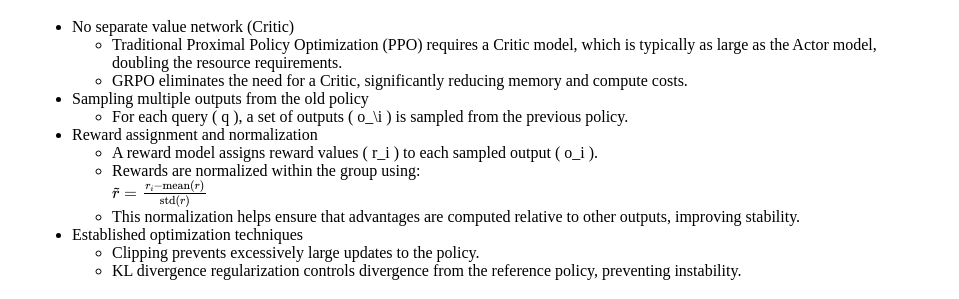
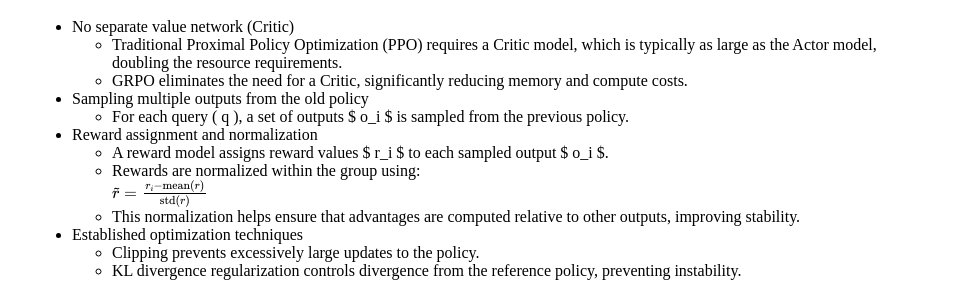
Before and after one commit to sean-sj-jung/sean-sj-jung.github.io, a Jekyll site: the page built from _posts/2025-02-14-GRPO.md, in a window 1280 px wide. Shown: the part 181-480 px from the top of the page, without its empty margins (160-1119 px from the left). Built offline with Jekyll 4.4.1, drawn with Linux system fonts in a browser that asks for light colours; nearby versions of some CDN libraries; formulas are drawn with MathJax 3.

Commit message:
$ instead of "

```diff
--- a/_posts/2025-02-14-GRPO.md
+++ b/_posts/2025-02-14-GRPO.md
@@ -13,10 +13,10 @@ excerpt: "Overview of Group Relative Policy Optimization (GRPO)"
   - GRPO eliminates the need for a Critic, significantly reducing memory and compute costs.
 
 - Sampling multiple outputs from the old policy
-  - For each query \( q \), a set of outputs \( o_\i \) is sampled from the previous policy.
+  - For each query \( q \), a set of outputs $ o_i $ is sampled from the previous policy.
 
 - Reward assignment and normalization
-  - A reward model assigns reward values \( r\_i \) to each sampled output \( o\_i \).
+  - A reward model assigns reward values $ r_i $ to each sampled output $ o_i $.
   - Rewards are normalized within the group using:
 $$
 \tilde{r} = \frac{r_i - \text{mean}(r)}{\text{std}(r)}
```
